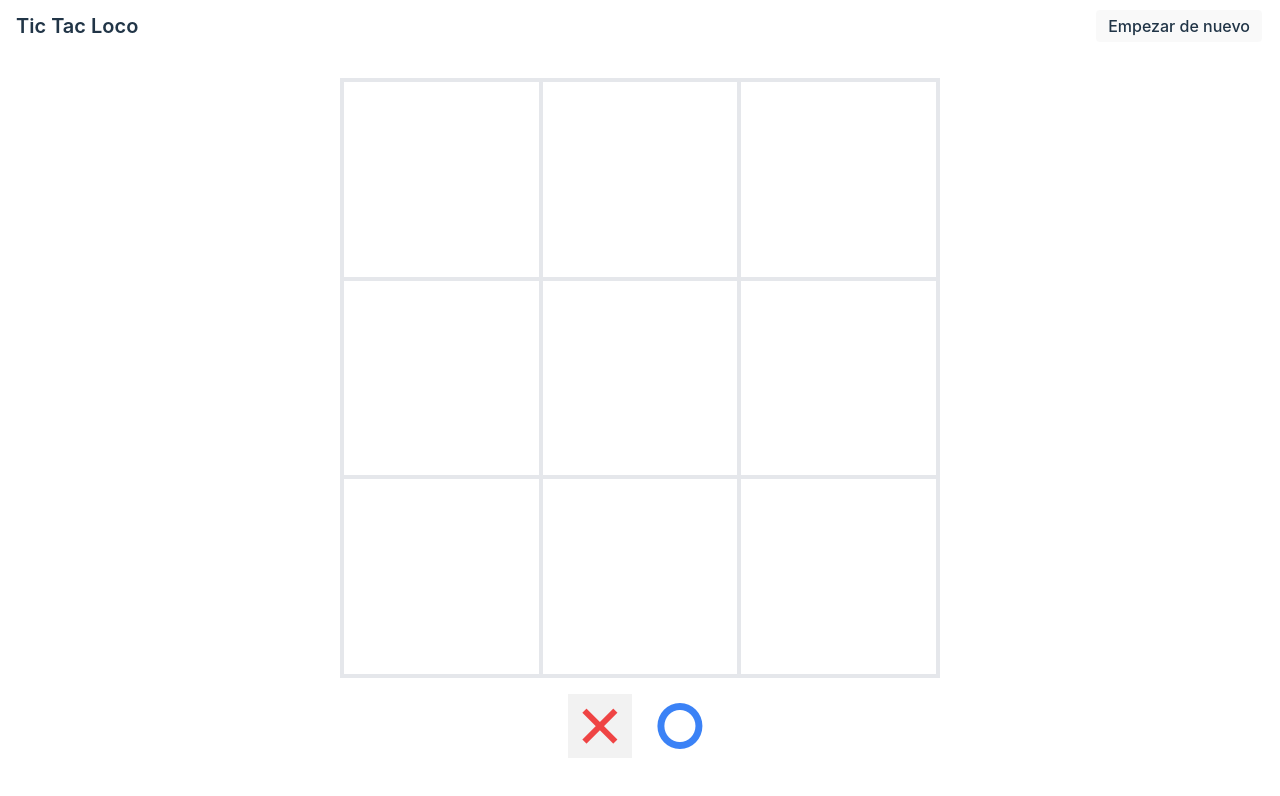
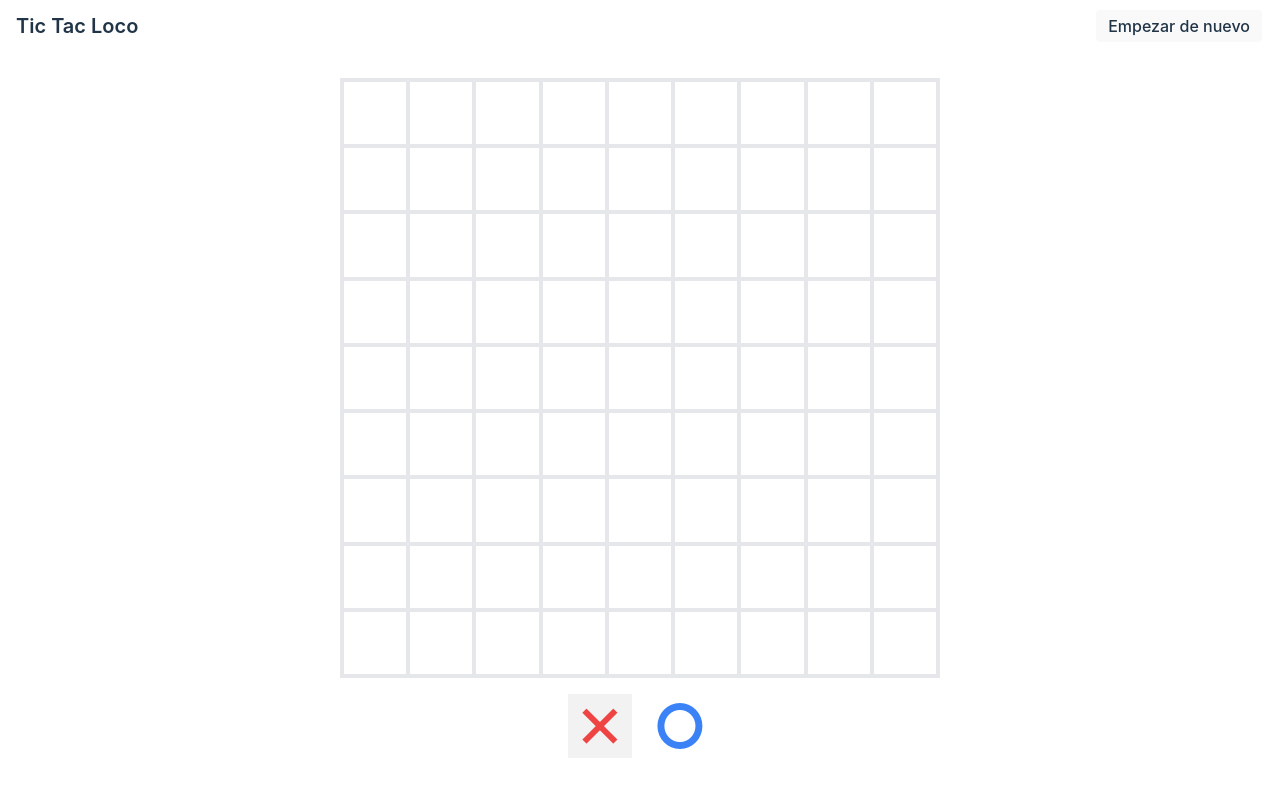
Before and after one commit to davidzz-code/Tic_tac_loco, a React (Vite) app: page / in a window 1280 px wide. Shown: the top 796 px of the page. Built offline with nearby package versions, Linux system fonts and the light colour scheme.

Commit message:
feat: BIG UPDATE to the structure so that it's a bidimensional array

```diff
--- a/src/App.jsx
+++ b/src/App.jsx
@@ -1,29 +1,57 @@
+import './App.css'
+import { TURNS } from './constants'
 import React, {useState} from 'react'
-import SmallTicTacToe from './components/SmallTicTacToe'
-import { TURNS } from './constants'
-import './App.css'
+import Turns from './components/Turns'
+import Board from './components/Board'
+import confetti from 'canvas-confetti'
+import WinnerModal from './components/WinnerModal'
+import { checkWinnerFrom, checkEndGame } from './board'
 
 
 function App() {
   const [board, setBoard] = useState(() => {
     const boardFromStorage = window.localStorage.getItem('board')
-    return boardFromStorage ? JSON.parse(boardFromStorage) : Array(9).fill(null)
+    return boardFromStorage ? JSON.parse(boardFromStorage) : Array(9).fill(Array(9).fill(null))
   })
   const [turn, setTurn] = useState(() => {
     const turnFromStorage = window.localStorage.getItem('turn')
     return turnFromStorage ? turnFromStorage : TURNS.X
   })
   const [winner, setWinner] = useState(null)
-  const winnerOpacity = winner || board.every(square => square !== null) ? 'opacity-50 blur-sm' : null
+  const winnerOpacity = winner || board.flat().every(square => square !== null) ? 'opacity-50 blur-sm' : null
 
 
   function resetGame() {
     setWinner(null)
     setTurn(prevTurn => prevTurn === TURNS.X ? TURNS.X : TURNS.O)
-    setBoard(Array(9).fill(null))
+    setBoard(Array(9).fill(Array(9).fill(Array(9).fill(null))))
 
     window.localStorage.removeItem('board')
     windoew.localStorage.removeItem('turn')
+  }
+
+  function updateBoard(boardIndex, squareIndex) {
+
+    if (board[boardIndex][squareIndex] || winner) return
+
+    const newBoard = [...board]
+    newBoard[boardIndex] = [...newBoard[boardIndex]]
+    newBoard[boardIndex][squareIndex] = turn
+    setBoard(newBoard)
+
+    const newTurn = turn === TURNS.X ? TURNS.O : TURNS.X
+    setTurn(newTurn)
+    const newWinner = checkWinnerFrom(newBoard)
+
+    window.localStorage.setItem('board', JSON.stringify(newBoard))
+    window.localStorage.setItem('turn', newTurn)
+
+    if (newWinner) {
+      confetti()
+      setWinner(newWinner)
+    } else if(checkEndGame(newBoard)) {
+      setWinner(false)
+    }
   }
 
   return (
@@ -37,16 +65,11 @@ function App() {
           Empezar de nuevo
         </button>
       </header>
-      <SmallTicTacToe
-        board={board}
-        turn={turn}
-        winner={winner}
-        setBoard={setBoard}
-        setTurn={setTurn}
-        setWinner={setWinner}
-        resetGame={resetGame}
-        winnerOpacity={winnerOpacity}
-      />
+      <section className='w-screen h-screen flex flex-col justify-center items-center'>
+        <Board board={board} updateBoard={updateBoard} turn={turn} winnerOpacity={winnerOpacity} />
+        <Turns turn={turn} winnerOpacity={winnerOpacity} />
+        <WinnerModal winner={winner} resetGame={resetGame} />
+    </section>
     </main>
   )
 }
--- a/src/components/Board.jsx
+++ b/src/components/Board.jsx
@@ -1,17 +1,28 @@
 import Square from "./Square";
-import { TURNS } from '../constants'
 
-export default function Board({ board, updateBoard, winnerOpacity, turn }) {
-  // const customStyle = turn === TURNS.X ? 'text-[#EF4444] ' : 'text-[#3B82F6]'
+export default function Board({ board, updateBoard, winnerOpacity }) {
 
   return (
     <section
       className={`grid grid-cols-3 border-2 border-gray-200 ${winnerOpacity} mx-auto w-full max-w-[600px] aspect-square`}
     >
-      {board.map((_, index) => (
-        <Square key={index} index={index} updateBoard={updateBoard} >
-          {board[index]}
-        </Square>
+      {board.map((smallBoard, boardIndex) => (
+        <div key={boardIndex} className="grid grid-cols-3">
+          {
+            smallBoard.map((square, squareIndex) => (
+              <Square
+                key={squareIndex}
+                boardIndex={boardIndex}
+                squareIndex={squareIndex}
+                updateBoard={updateBoard}
+                disableClick={false}
+                style='hover:bg-gray-700 hover:cursor-pointer'
+              >
+                {square}
+              </Square>
+            ))
+          }
+        </div>
       ))}
     </section>
   );
--- a/src/components/SmallTicTacToe.jsx
+++ /dev/null
@@ -1,42 +0,0 @@
-import React from 'react'
-import Turns from './Turns'
-import Board from './Board'
-import WinnerModal from './WinnerModal'
-import confetti from 'canvas-confetti'
-import { TURNS } from '../constants'
-import { checkWinnerFrom, checkEndGame } from '../board'
-
-
-export default function SmallTicTacToe({board, turn, winner, setBoard, setTurn, setWinner, resetGame, winnerOpacity}) {
-
-  function updateBoard(index) {
-
-    if (board[index] || winner) return
-
-    const newBoard = [...board]
-    newBoard[index] = turn
-    setBoard(newBoard)
-
-    const newTurn = turn === TURNS.X ? TURNS.O : TURNS.X
-    setTurn(newTurn)
-    const newWinner = checkWinnerFrom(newBoard)
-
-    window.localStorage.setItem('board', JSON.stringify(newBoard))
-    window.localStorage.setItem('turn', newTurn)
-
-    if (newWinner) {
-      confetti()
-      setWinner(newWinner)
-    } else if(checkEndGame(newBoard)) {
-      setWinner(false)
-    }
-  }
-
-  return (
-    <section className='w-screen h-screen flex flex-col justify-center items-center'>
-      <Board board={board} updateBoard={updateBoard} turn={turn} winnerOpacity={winnerOpacity}/>
-      <Turns turn={turn} winnerOpacity={winnerOpacity} />
-      <WinnerModal winner={winner} resetGame={resetGame} />
-    </section>
-  )
-}
--- a/src/components/Square.jsx
+++ b/src/components/Square.jsx
@@ -1,19 +1,21 @@
 import { TURNS } from '../constants'
 
-export default function Square({ children, index, updateBoard, isSelected, style, turn }) {
+export default function Square({ children, boardIndex, squareIndex, updateBoard, isSelected, disableClick, style }) {
   const className = isSelected ? 'bg-[#F2F2F2]' : ''
 
     const getColor = (value) => {
-      if (value === TURNS.X) return "text-red-500"; // Color para X
-      if (value === TURNS.O) return "text-blue-500"; // Color para O
-      return ""; // Sin color para celdas vacías
+      if (value === TURNS.X) return 'text-red-500'
+      if (value === TURNS.O) return 'text-blue-500'
+      return ''
     };
   function handleClick() {
-    updateBoard(index)
+    if (!disableClick) {
+      updateBoard(boardIndex, squareIndex)
+    }
   }
   return (
     <div
-      className={`${getColor(children)} font-bold aspect-square flex justify-center items-center text-6xl border-2 border-gray-200 hover:bg-gray-700 hover:cursor-pointer rounded-none hover:border-gray-200 ${style} ${className}`}
+      className={`${getColor(children)} font-bold aspect-square flex justify-center items-center text-6xl border-2 border-gray-200 rounded-none ${style} ${className}`}
       onClick={handleClick}
     >{children}</div>
   )
```
